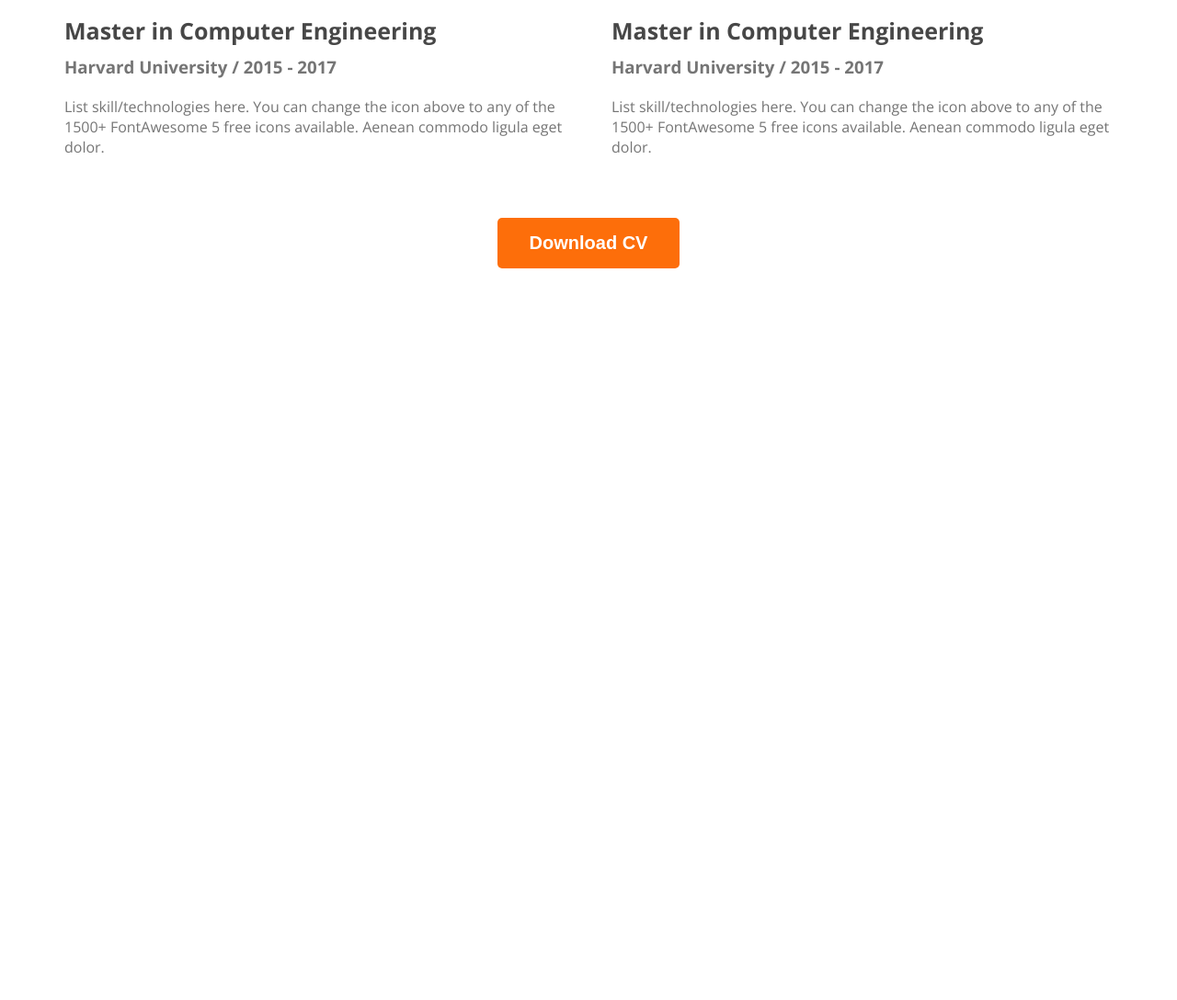
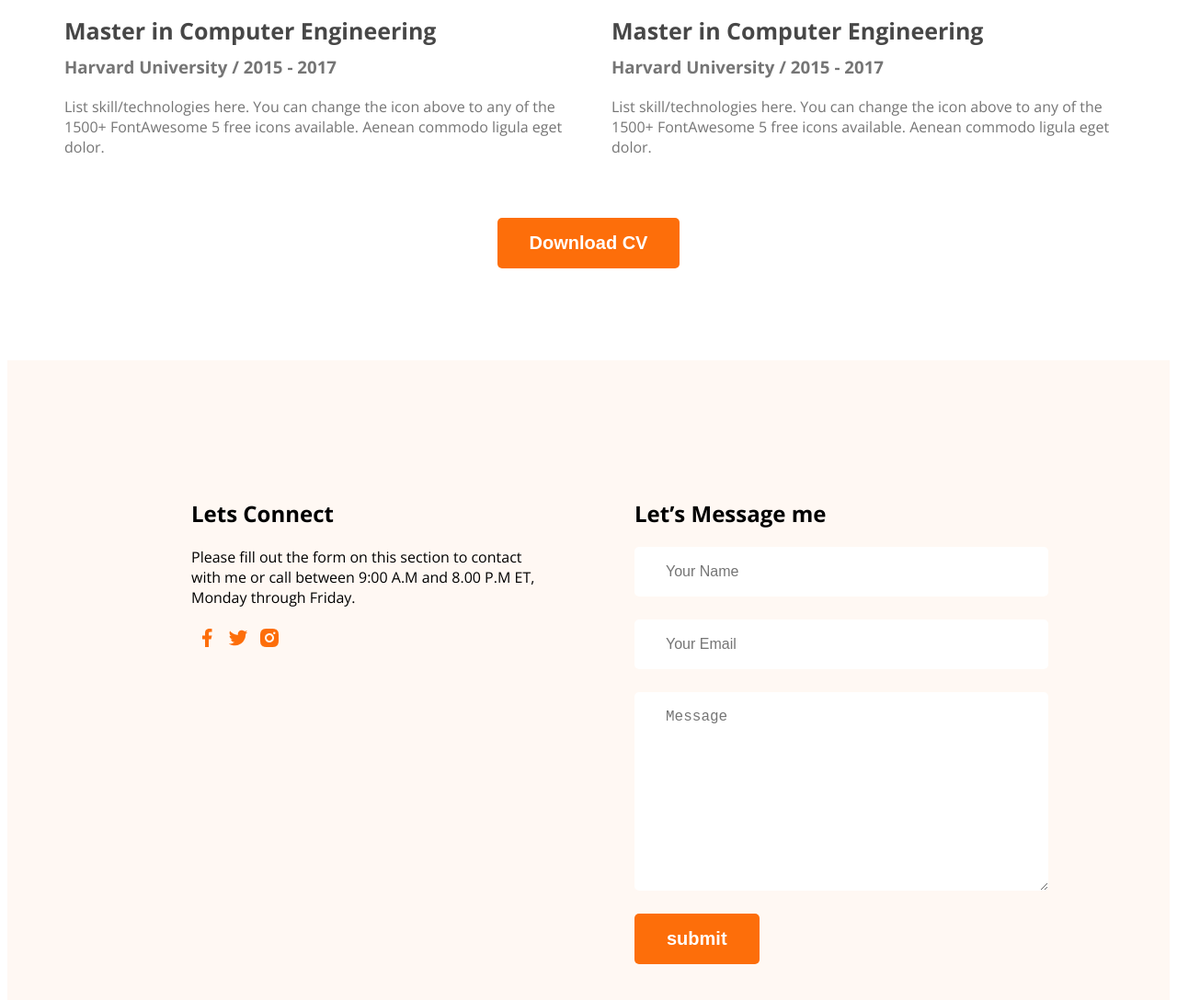
Before and after one commit to MIRNOMAN/developer-portfolio, a plain HTML site: page index.html in a window 1280 px wide. Shown: the part 2904-3992 px from the top of the page at 92% size. Before the commit the page ends 3204 px from the top, so only its background shows below. Drawn offline with nearby package versions, Linux system fonts and the light colour scheme.

Commit message:
creat footer

```diff
--- a/index.html
+++ b/index.html
@@ -155,7 +155,25 @@
 
     </main>
     <footer>
+       <div class="footer-column">
+        <h2 class="footer-section-title">Lets Connect</h2>
+        <p class="footer-section-description">Please fill out the form on this section to contact with me or call between 9:00 A.M and 8.00 P.M ET, Monday through Friday.</p>
 
+        <div class="social-links">
+            <div class="social-links-bar"><img src="images/icons/facebook.png" alt=""></div>
+            <div class="social-links-bar"><img src="images/icons/twitter.png" alt=""></div>
+            <div class="social-links-bar"><img src="images/icons/insta.png" alt=""></div>
+        </div>
+       </div>
+       <div class="footer-column">
+        <h2 class="footer-section-title">Let’s Message me</h2>
+        <form class="contact" action="">
+            <input type="text" placeholder="Your Name">
+            <input type="email" placeholder="Your Email">
+            <textarea name="" placeholder="Message" id="" cols="30" rows="10"></textarea>
+            <input class="btn-primary" type="submit" value="submit">
+        </form>
+       </div>
     </footer>
 
 </body>
--- a/style/portfolio.css
+++ b/style/portfolio.css
@@ -165,3 +165,33 @@ margin-bottom: 10px;
     text-align: center;
     margin-top: 50px;
 }
+
+/* footer style */
+footer{
+    display: flex;
+    background: #FFF8F3;
+    padding: 130px 200px;
+    margin-top: 100px;
+    gap: 100px;
+}
+.footer-column{
+    width: 50%;
+}
+.social-links{
+    display: flex;
+}
+.social-links-bar{
+    padding: 5px;
+}
+.contact input[type="text"], .contact input[type="email"], textarea{
+    display: block;
+    margin-bottom: 25px;
+    padding: 18px 34px;
+    color: #757575;
+    font-size: 16px;
+    font-weight: 400;
+    border-radius: 5px;
+    background: #FFF;
+    border: 0;
+    width: 100%;
+}
```
